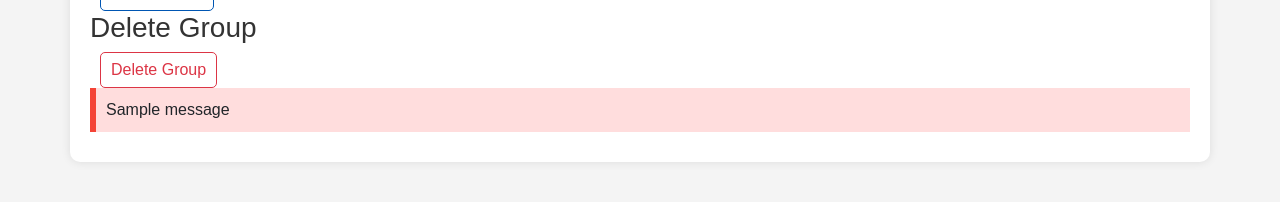
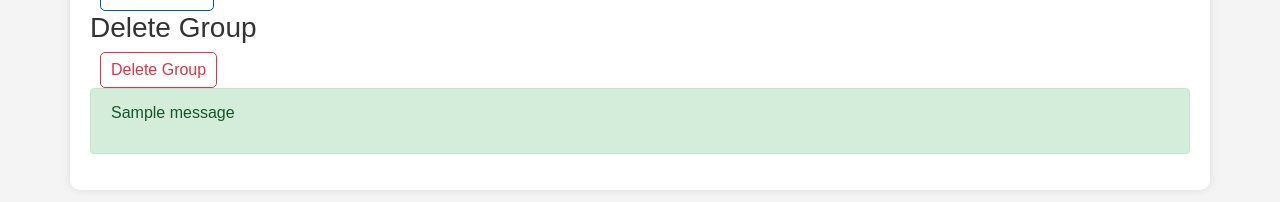
Before and after one commit to iajayparihar/Group-Personal-Message-Channels, a Django app: a page that uses message_project/templates/manage_group.html in a window 1280 px wide. Shown: the part 414-616 px from the top of the page. Run offline with Django 4.2, Linux system fonts and the light colour scheme; a user stored in the database is signed in; tables that the repository leaves empty hold one stand-in row (values such as "Sample post"); one stand-in notice (Sample message) is shown; some libraries are stand-ins or nearby versions.

Commit message:
admin manage done

```diff
--- a/message_project/apps/chat_app/models.py
+++ b/message_project/apps/chat_app/models.py
@@ -8,6 +8,7 @@ class Group(models.Model):
 
     def __str__(self):
         return self.name
+
     class Meta:
         app_label = 'chat_app'
 
--- a/message_project/apps/chat_app/views.py
+++ b/message_project/apps/chat_app/views.py
@@ -115,6 +115,19 @@ def manage_group(request, group_name):
             remove_member = User.objects.get(username=remove_member_username)
             group.members.remove(remove_member)
             messages.success(request, f'{remove_member_username} removed from the group.')
+
+            if remove_member == group.creator:
+                remaining_members = group.members.exclude(pk=remove_member.pk)
+                if remaining_members.exists():
+                    new_creator = remaining_members.first()
+                    group.creator = new_creator
+                    group.save()
+                    messages.success(request, f'{new_creator.username} is now the new group creator.')
+                else:
+                    group.delete()
+                    messages.success(request, 'Group deleted as there are no members left.')
+                    return redirect('dashboard')
+
         elif 'delete_group' in request.POST:
             group.delete()
             messages.success(request, 'Group deleted successfully.')
--- a/message_project/templates/manage_group.html
+++ b/message_project/templates/manage_group.html
@@ -96,12 +96,6 @@ Manage Group - {{ group.name }}
             color: white;
         }
 
-        .messages p {
-            background-color: #ffdddd;
-            padding: 10px;
-            border-left: 6px solid #f44336;
-            margin-bottom: 10px;
-        }
     </style>
 
     <div class="container">
@@ -135,9 +129,11 @@ Manage Group - {{ group.name }}
             <button type="submit" class="btn btn-outline-danger" name="delete_group">Delete Group</button>
         </form>
 
-        <div class="messages">
+        <div >
             {% for message in messages %}
+            <div class="alert alert-{{ message.tags }}" role="alert">
                 <p>{{ message }}</p>
+            </div>
             {% endfor %}
         </div>
     </div>
```
